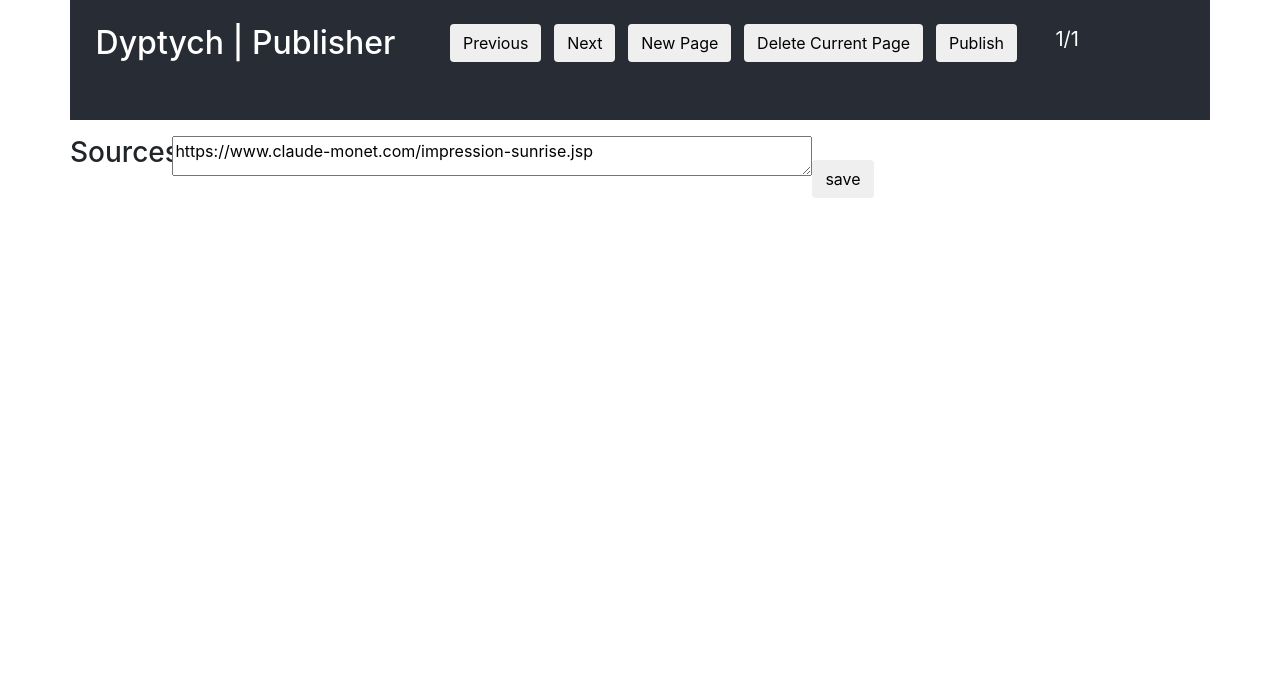
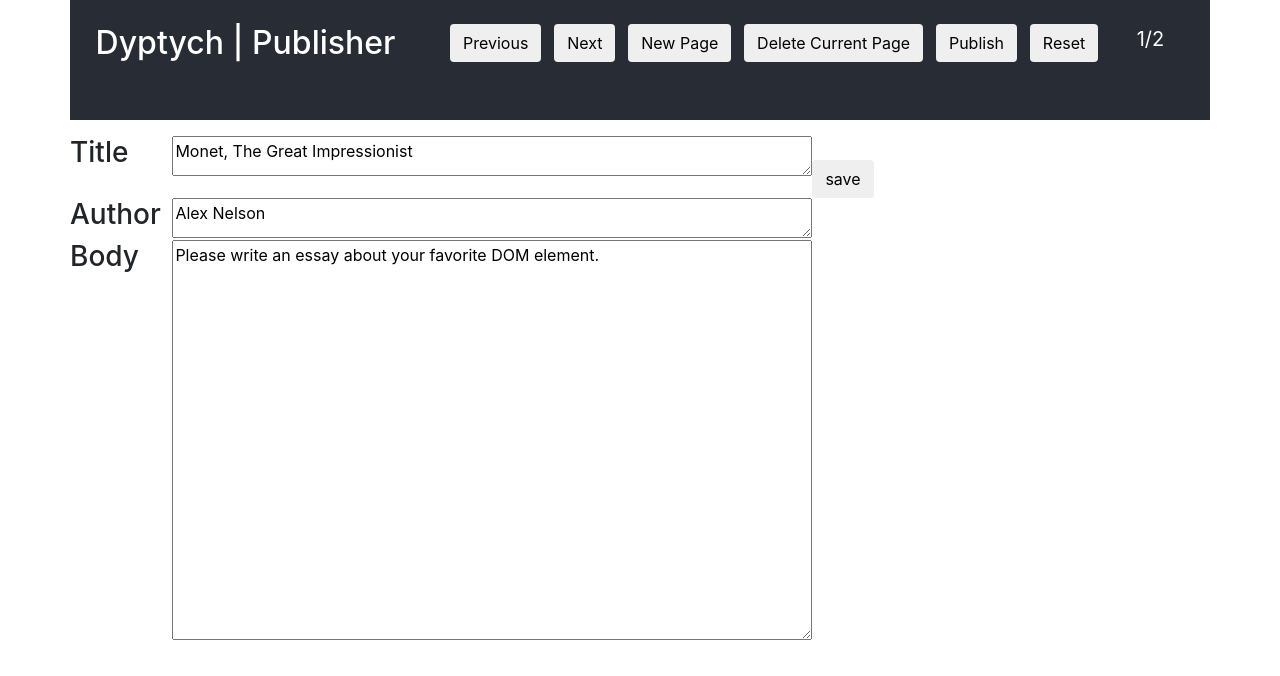
Before and after one commit to AlexBNelson/dyptych-publisher, a React (Create React App) app in the folder dyptych-publisher/: page / in a window 1280 px wide. Shown: the top 676 px of the page. Built offline with nearby package versions, Linux system fonts and the light colour scheme.

Commit message:
Further additions of functionality

```diff
--- a/dyptych-publisher/src/App.js
+++ b/dyptych-publisher/src/App.js
@@ -6,6 +6,7 @@ import IntroInputArea from './components/IntroInputArea.js';
 import BodyInputArea from './components/BodyInputArea.js';
 import AppendixInputArea from './components/AppendixInputArea.js';
 import { Component } from 'react';
+import axios from 'axios';
 
 class App extends Component {
 
@@ -19,15 +20,12 @@ class App extends Component {
     this.nextPage = this.nextPage.bind(this);
     this.addPage = this.addPage.bind(this);
     this.deletePage = this.deletePage.bind(this);
+    this.resetArticle = this.resetArticle.bind(this);
   }
 
   componentDidMount(){
     this.setState({
-      pages: this.state.pages.concat(<IntroInputArea pageNumber={this.state.pageNumber  + 1} pageTotal={this.state.pages.length}/>)
-    });
-
-    this.setState({
-      pages: this.state.pages.concat(<AppendixInputArea pageNumber={this.state.pageNumber  + 1} pageTotal={this.state.pages.length}/>)
+    pages: this.state.pages.concat([<IntroInputArea pageNumber={this.state.pageNumber  + 1} pageTotal={this.state.pages.length}/>, <AppendixInputArea pageNumber={this.state.pageNumber  + 1} pageTotal={this.state.pages.length}/>])
     });
   }
 
@@ -61,6 +59,18 @@ class App extends Component {
         pages: array
       });
     }
+
+    axios({
+      method: 'post',
+      url: 'http://localhost:7071/api/add/' +(this.state.pageNumber + 1) + '/' + this.state.pages.length
+    })
+      .then(
+      )
+      .catch(function (error) {
+        window.alert(error);
+
+      });
+
   }
 
   deletePage(e) {
@@ -76,6 +86,19 @@ class App extends Component {
     }
   }
 
+  resetArticle(e) {
+    axios({
+      method: 'post',
+      url: 'http://localhost:7071/api/reset'
+    })
+      .then(
+      )
+      .catch(function (error) {
+        window.alert(error);
+
+      });
+
+  }
 
 
   render() {
@@ -95,6 +118,7 @@ class App extends Component {
           <div className="flex-sm-row button-container"><button type="button" className="btn btn-iLink" onClick={this.addPage}>New Page</button></div>
           <div className="flex-sm-row button-container"><button type="button" className="btn btn-iLink" onClick={this.deletePage}>Delete Current Page</button></div>
           <div className="flex-sm-row button-container"><button type="button" className="btn btn-iLink">Publish</button></div>
+          <div className="flex-sm-row button-container"><button type="button" className="btn btn-iLink" onClick={this.resetArticle}>Reset</button></div>
           <div className="flex-sm-row page-number">{pageNumber}/{pageTotal}</div>
         </header>
 
--- a/dyptych-publisher/src/components/BodyInputArea.js
+++ b/dyptych-publisher/src/components/BodyInputArea.js
@@ -24,7 +24,7 @@ class BodyInputArea extends Component {
     this.handleMuseumChange = this.handleMuseumChange.bind(this);
 
 
-    this.saveData = this.handleSubmit.bind(this);
+    this.saveData = this.saveData.bind(this);
   }
 
   handleBodyChange(event) {
```
